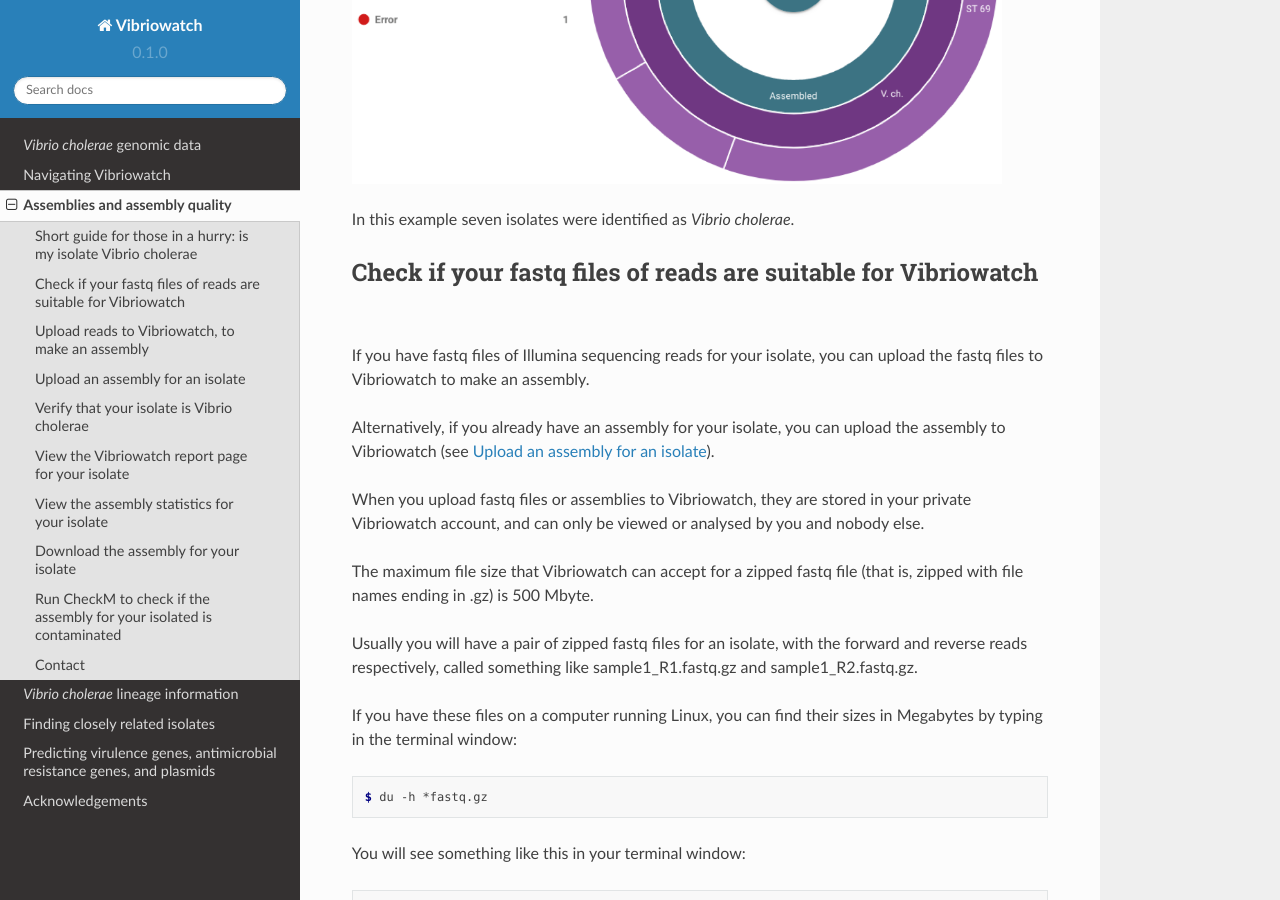
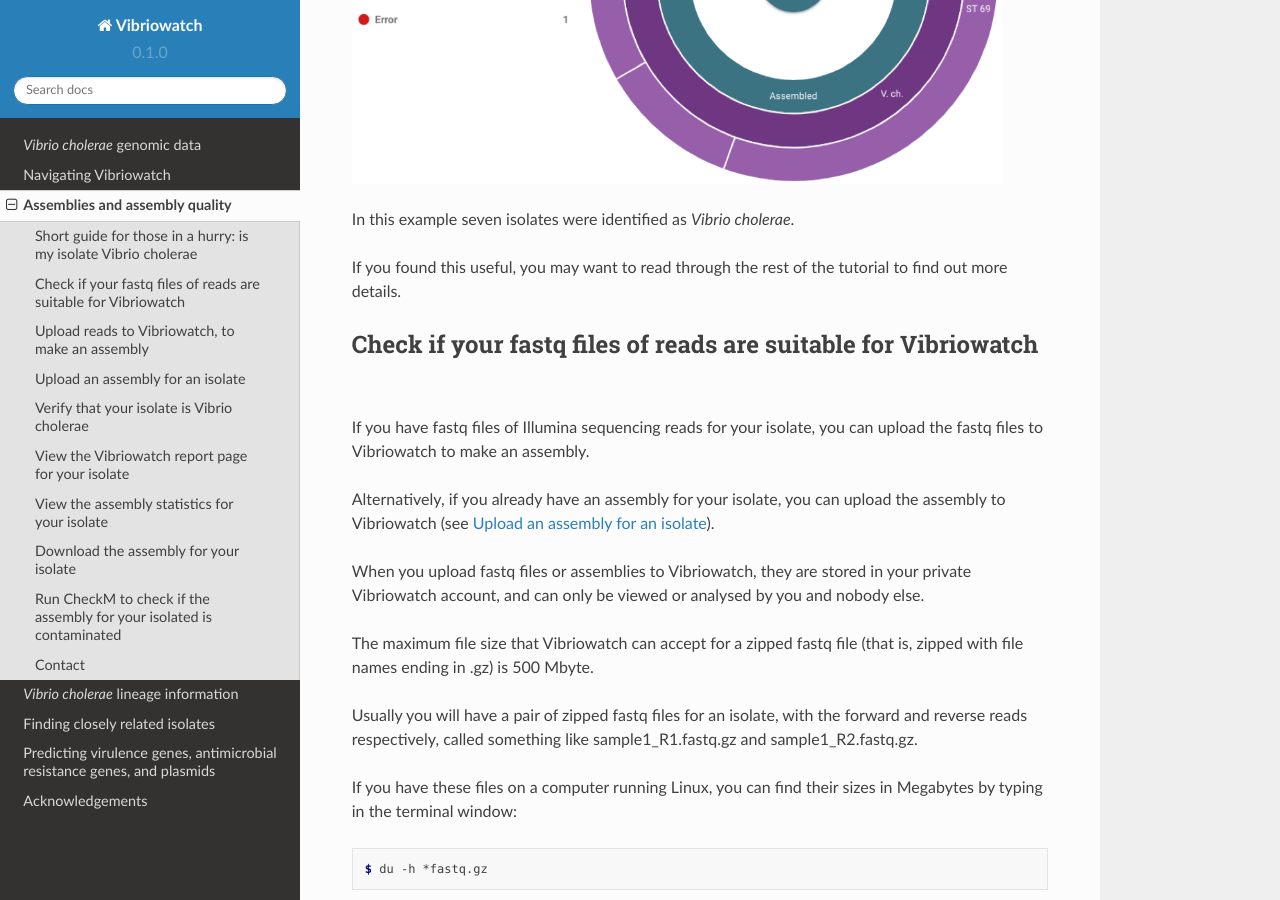
Before and after one commit to avrilcoghlan/vibriowatch, a Sphinx documentation site: the page built from docs/source/assemblies.rst, in a window 1280 px wide and 900 px high, scrolled down 2933 px. Built offline with Sphinx 7.4.7 and the Read the Docs theme 2.0.0, drawn with Linux system fonts in a browser that asks for light colours.

Commit message:
Update assemblies.rst
Said you may want to read more to find more details.

```diff
--- a/docs/source/assemblies.rst
+++ b/docs/source/assemblies.rst
@@ -58,6 +58,8 @@
   :width: 650
 
 In this example seven isolates were identified as *Vibrio cholerae*.
+
+If you found this useful, you may want to read through the rest of the tutorial to find out more details.
 
 Check if your fastq files of reads are suitable for Vibriowatch
 ---------------------------------------------------------------
```
